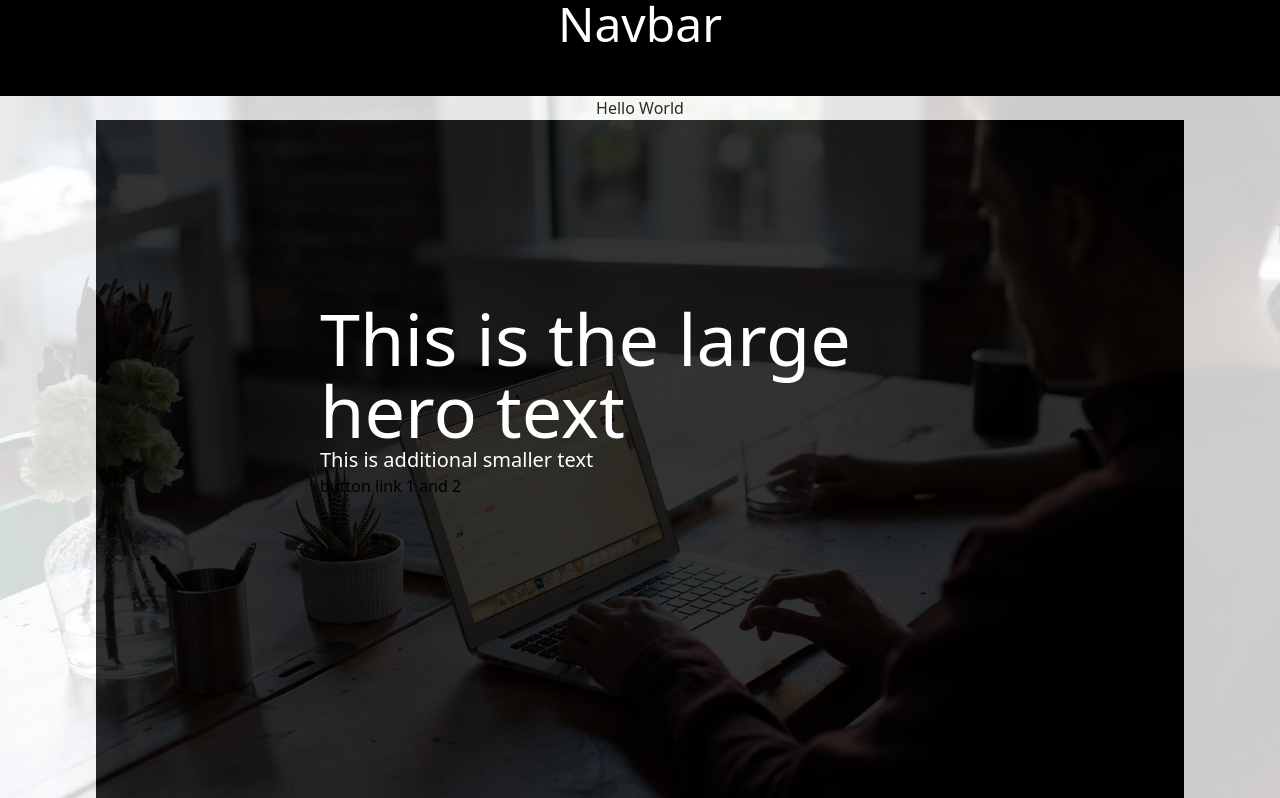
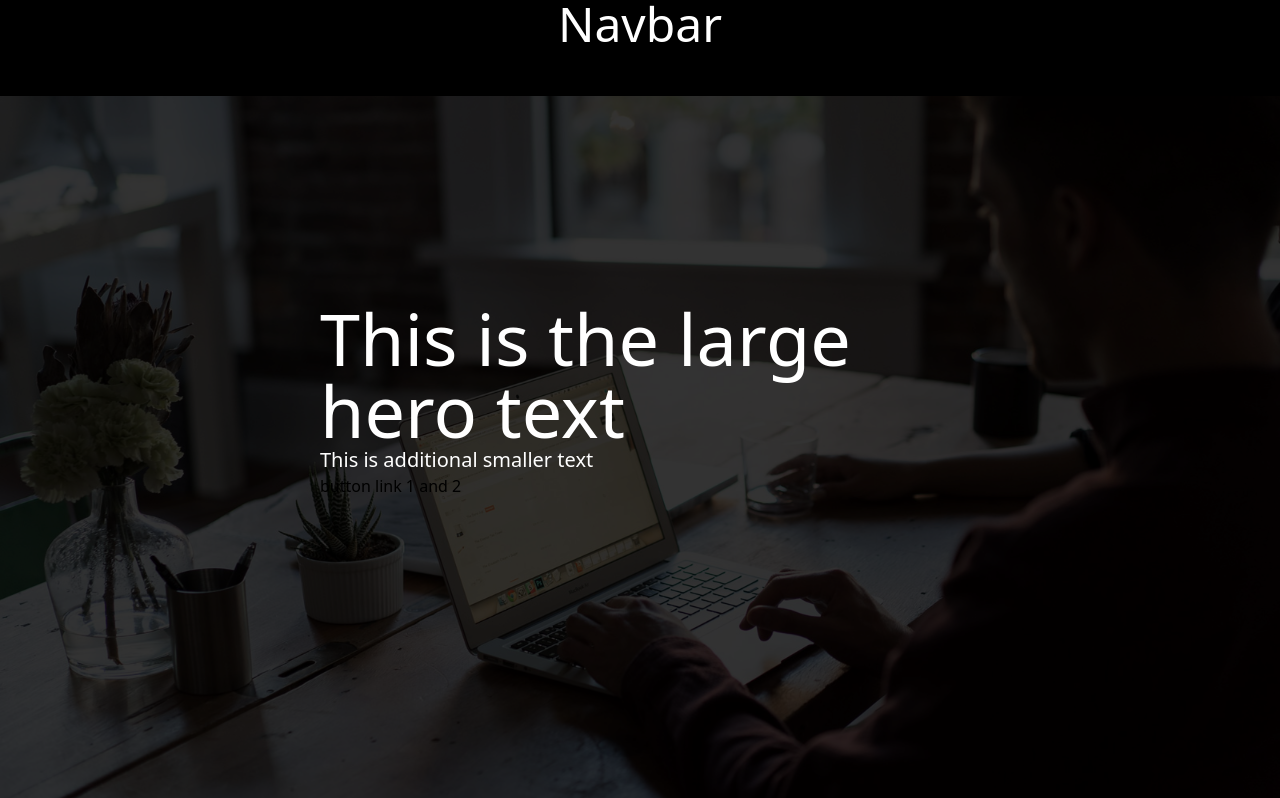
Before and after one commit to zackhanni/zachary.works, a Next.js app: page / in a window 1280 px wide. Shown: the top 798 px of the page. Built offline with nearby package versions, Linux system fonts and the light colour scheme.

Commit message:
remove home tailwind

```diff
--- a/app/page.tsx
+++ b/app/page.tsx
@@ -4,8 +4,7 @@ import Projects from "./components/Projects";
 
 export default function Home() {
   return (
-    <main className="flex min-h-screen flex-col items-center justify-between p-24">
-      <h1>Hello World</h1>
+    <main className="">
       <Hero />
       <Projects />
       <Contact />
```
